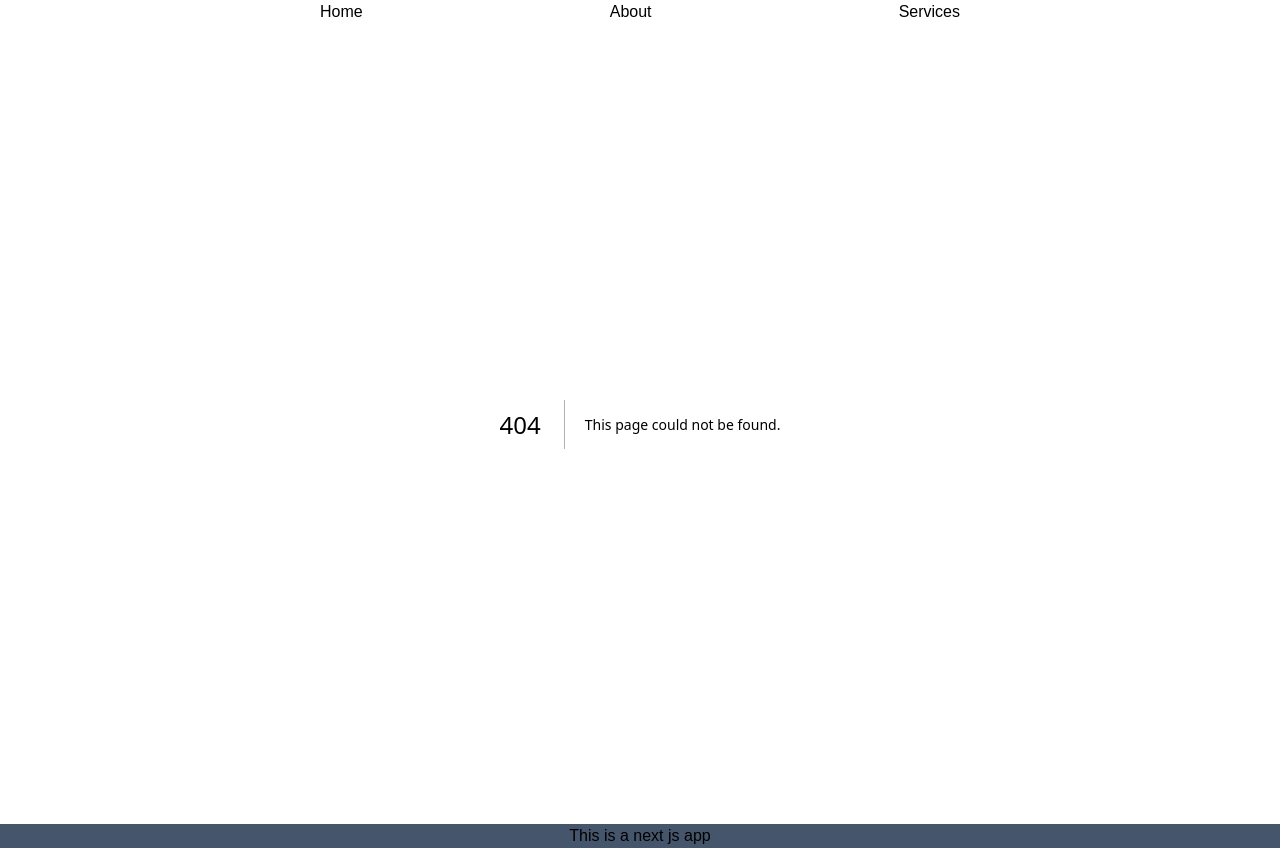
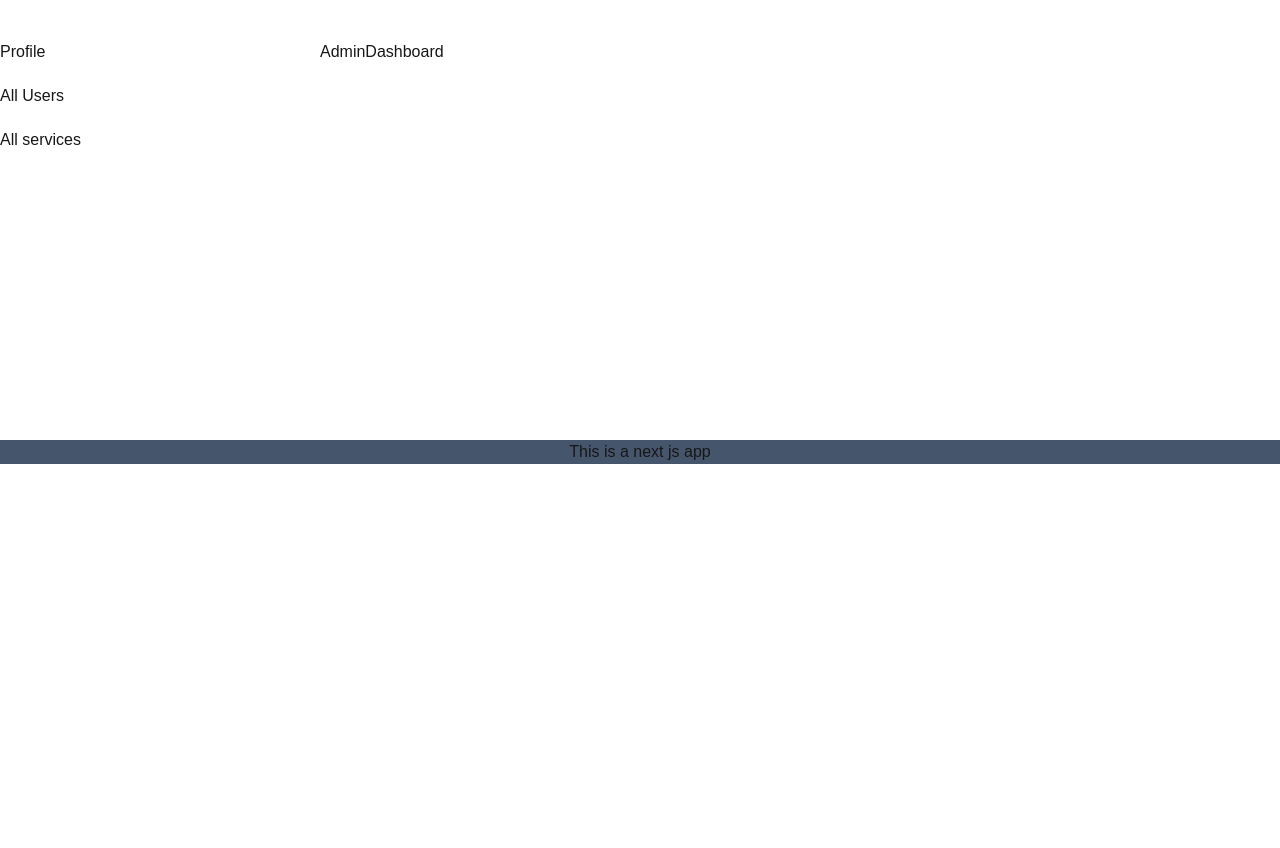
Before and after one commit to MasadRayan/First-NextJs-App, a Next.js app: page /admin-dashboard in a window 1280 px wide. Before the commit this address had no page. After the commit the page ends 800 px from the top, so only its background shows below. Built offline with nearby package versions, Linux system fonts and the light colour scheme.

Commit message:
Grouped Routes Nested Layout

```diff
--- /dev/null
+++ b/src/app/(dashboards)/admin-dashboard/page.jsx
@@ -0,0 +1,13 @@
+import React from 'react';
+
+const AdminDashboard = () => {
+    return (
+        <div>
+            <h1>
+                AdminDashboard
+            </h1>
+        </div>
+    );
+};
+
+export default AdminDashboard;
--- /dev/null
+++ b/src/app/(dashboards)/layout.jsx
@@ -0,0 +1,22 @@
+import React from 'react';
+
+const DashboardLayout = ({children}) => {
+    return (
+        <div className='grid grid-cols-12'>
+            {/* sidebar */}
+            <div className='col-span-3'>
+                <ul className='decoration-0 space-y-5'>
+                    <li>Profile</li>
+                    <li>All Users</li>
+                    <li>All services</li>
+                </ul>
+            </div>
+            {/* content */}
+            <div className='col-span-9'>
+                {children}
+            </div>
+        </div>
+    );
+};
+
+export default DashboardLayout;
--- /dev/null
+++ b/src/app/(dashboards)/user-dashboard/page.jsx
@@ -0,0 +1,11 @@
+import React from 'react';
+
+const UserDashboard = () => {
+    return (
+        <div>
+            <h1>User Dashboard</h1>
+        </div>
+    );
+};
+
+export default UserDashboard;
--- a/src/app/components/NavBar.jsx
+++ b/src/app/components/NavBar.jsx
@@ -1,7 +1,11 @@
+'use client'
 import Link from 'next/link';
+import { usePathname } from 'next/navigation';
 import React from 'react';
 
 const NavBar = () => {
+    const pathname = usePathname();
+    if (!pathname.includes('dashboard')) {
         return (
             <div>
                 <nav className='flex justify-center'>
@@ -19,6 +23,12 @@ const NavBar = () => {
                 </nav>
             </div>
         );
+    }
+    else
+    {
+        return <></>
+    }
+
 };
 
 export default NavBar;
--- a/src/app/layout.js
+++ b/src/app/layout.js
@@ -25,7 +25,7 @@ export default function RootLayout({ children }) {
         className={`${geistSans.variable} ${geistMono.variable} antialiased`}
       >
         <NavBar></NavBar>
-        <div className="min-h-[400px] place-items-center place-content-center">
+        <div className="min-h-[400px] container mx-auto mt-10">
           {children}
         </div>
         <Footer></Footer>
```
Lines whose indentation alone changed are shown as unchanged.
